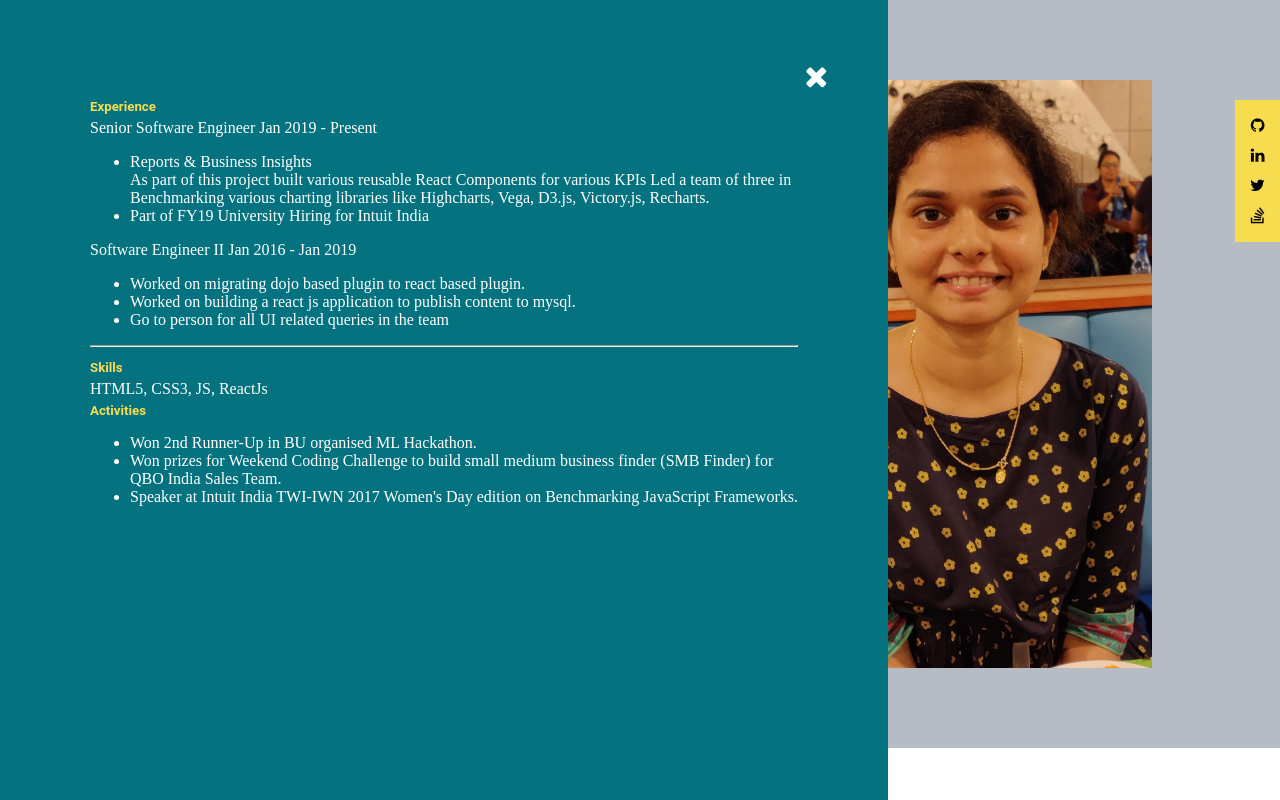
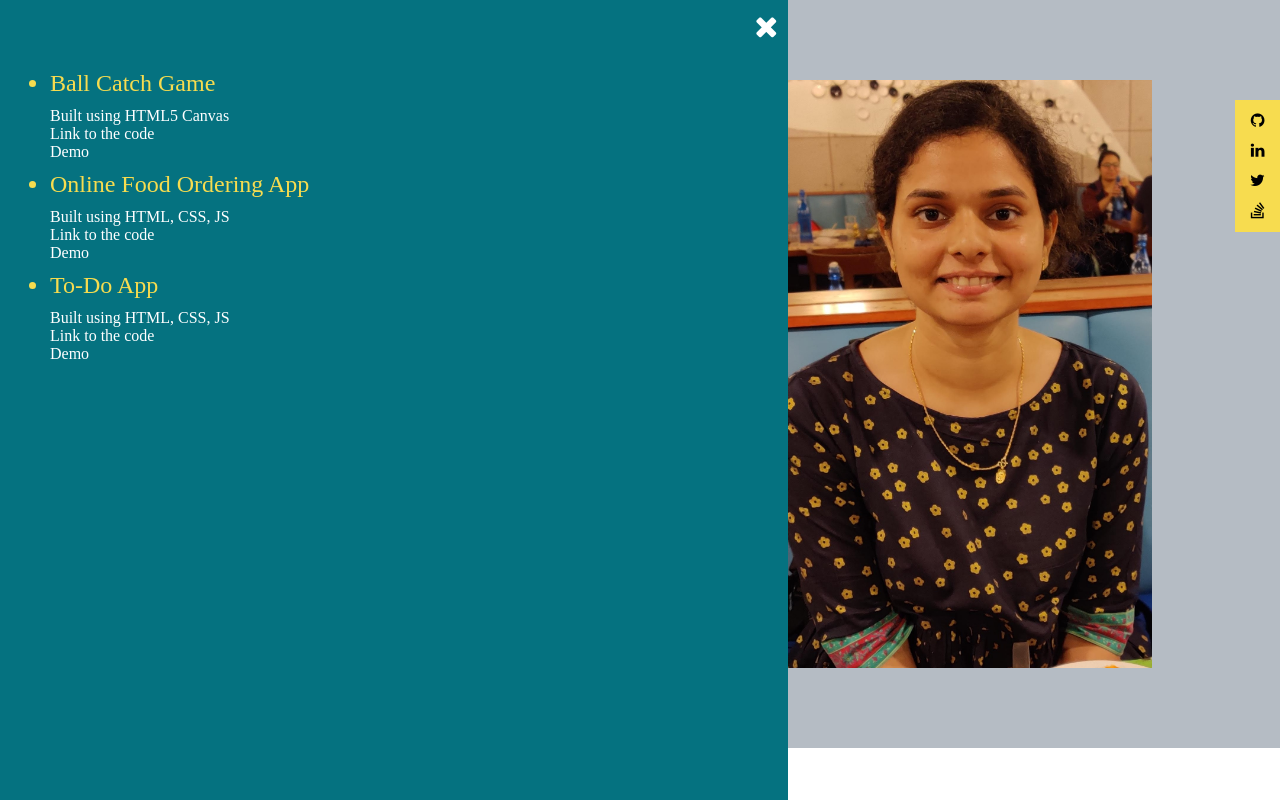
Before and after one commit to skarunakar/shreyakarunakar.github.io, a plain HTML site: page index.html in a window 1280 px wide. Both pictures are taken after a click on the link "Projects". Drawn offline with Linux system fonts and the light colour scheme.

Commit message:
more projects

```diff
--- /dev/null
+++ b/css/main-mobile.css
@@ -0,0 +1,21 @@
+.main{
+	flex-direction: column;
+}
+.left, .right {
+	width: 100%;
+}
+.left-main {
+	display: none;
+}
+.sidebar {
+	width: 100%;
+	padding: 10px;
+	overflow-x: hidden;
+}
+.sidebar .closebtn {
+	font-size: 20px;
+	padding: 20px;
+}
+.drawer-content {
+	font-size: 16px;
+}
--- a/css/main.css
+++ b/css/main.css
@@ -6,6 +6,7 @@ body {
     position: absolute;
     background-color: rgb(255,255,255);
 }
+
 .main {
 	display: flex;
 	color: rgb(255,255,255);
@@ -41,7 +42,7 @@ body {
 	cursor: pointer;
 	text-decoration: none;
 }
-.menu li a:visited {
+.menu li a:visited, a:link, a:visited {
 	text-decoration: none;
 	color: rgb(255,255,255);
 }
@@ -69,8 +70,7 @@ body {
 	top: 100px;
 	right: 0;
     width: 45px;
-	display: flex;
-	flex-direction: column;
+    z-index: 2;
 	background-color: #F7DC4F;
 }
 .contact ul{
@@ -99,8 +99,8 @@ body {
 	overflow-x: hidden;
 	top: 0;
 	left: 0;
-	padding: 60px;
-	transition: 2s;
+	padding: 10px;
+	transition: 5s;
 	display: none;
 	z-index: 50;
 	flex-direction: column;
@@ -122,8 +122,19 @@ body {
 .drawer-content {
 	padding: 0 30px;
 	color: #FFFF;
+}
+.bio, .projects {
+	display: none;
+	cursor: pointer;
+	color: white;
 	font-size: 16px;
+	flex-direction: column;
 }
-.experience, .skills {
-
+.projects ul li {
+	color: #F7DC4F;
+	font-size: 24px;
+	padding: 10px 0;
 }
+.drawer-content > :first-child {
+   font-size: 24px;
+}
--- a/index.html
+++ b/index.html
@@ -3,8 +3,10 @@
 <head>
     <meta charset="utf-8">
     <meta name="description" content="My personal website">
+    <meta name="viewport" content="width=device-width, initial-scale=1.0">
     <title>Shreya Karunakar</title>
     <link rel="stylesheet" href="css/main.css">
+    <link media="screen and (max-width: 950px)"  rel="stylesheet" href="css/main-mobile.css">
     <link rel="stylesheet" href="https://maxcdn.bootstrapcdn.com/font-awesome/4.7.0/css/font-awesome.min.css" />
     <script src="./js/main.js"></script>
 </head>
@@ -34,7 +36,70 @@
 	</div>
 	<div class="right" >
 		<img class="author-pic" src="./img/profile.jpg" alt="Author">
-		<div class="contact">
+	</div>
+</div>
+<div class="sidebar">
+	<div class="closebtn">
+	    <i class="fa fa-close" onclick="App.closeSideDrawer()"></i>
+    </div>
+    <div class="bio">
+    	<div class="drawer-content">
+			<h5>Experience</h5>
+			<div class="experience">
+				<div>Senior Software Engineer Jan 2019 - Present</div>
+				<ul>
+					<li>Reports & Business Insights</li>
+					As part of this project built various reusable React Components for various KPIs
+					Led a team of three in Benchmarking various charting libraries like Highcharts, Vega, D3.js, Victory.js, Recharts.
+					<li>Part of FY19 University Hiring for Intuit India</li>
+				</ul>
+			</div>
+			<div>Software Engineer II Jan 2016 - Jan 2019</div>
+			<ul>
+				<li>Worked on migrating dojo based plugin to react based plugin.</li>
+				<li>Worked on building a react js application to publish content to mysql.</li>
+				<li>Go to person for all UI related queries in the team</li>
+			</ul>
+	    </div>
+		<div class="drawer-content">
+			<h5>Skills</h5>
+			<div class="skills">
+				<div>HTML5, CSS3, JS, ReactJs</div>
+			</div>
+		</div>
+		<div class="drawer-content">
+			<h5>Activities</h5>
+			<div class="activites">
+			<ul>
+				<li>Won 2nd Runner-Up in BU organised ML Hackathon.</li>
+				<li>Won prizes for Weekend Coding Challenge to build small medium business finder (SMB Finder) for QBO India Sales Team.</li>
+				<li>Speaker at Intuit India TWI-IWN 2017 Women's Day edition on Benchmarking JavaScript Frameworks.</li>
+			</ul>
+			</div>
+		</div>
+    </div>
+    <div class="projects">
+    	<ul>
+    		<li>Ball Catch Game</li>
+    		<div>Built using HTML5 Canvas</div>
+    		<div>
+    			<a href="https://github.com/skarunakar/skarunakar.github.io/tree/master/projects/ball-catch-game" target="_blank">Link to the code</a>
+    		</div>
+    		<div>
+    			<a href="./projects/ball-catch-game/index.html" target="_blank">Demo</a>
+    		</div>
+    		<li>Online Food Ordering App</li>
+    		<div>Built using HTML, CSS, JS </div>
+    		<div><a>Link to the code</a></div>
+    		<div><a>Demo</a></div>
+    		<li>To-Do App</li>
+    		<div>Built using HTML, CSS, JS </div>
+    		<div><a>Link to the code</a></div>
+    		<div><a>Demo</a></div>
+    	</ul>
+    </div>
+</div>
+			<div class="contact">
 			<ul>
 				<li>
 					<a href="https://github.com/skarunakar" target="_blank">
@@ -58,47 +123,5 @@
 				</li>
 			</ul>
 		</div>
-	</div>
-</div>
-<div class="sidebar">
-	<div class="closebtn">
-	    <i class="fa fa-close" onclick="App.closeSideDrawer()"> </i>
-    </div>
-	<div class="drawer-content">
-		<h5>Experience</h5>
-		<div class="experience">
-			<div>Senior Software Engineer Jan 2019 - Present</div>
-			<ul>
-				<li>Reports & Business Insights</li>
-As part of this project built various reusable React Components for various KPIs
-Led a team of three in Benchmarking various charting libraries like Highcharts, Vega, D3.js, Victory.js, Recharts.
-<li>Part of FY19 University Hiring for Intuit India</li></ul>
-
-		</div>
-		<div>Software Engineer II Jan 2016 - Jan 2019</div>
-		<ul>
-			<li>Worked on migrating dojo based plugin to react based plugin.</li>
-<li>Worked on building a react js application to publish content to mysql.</li>
-<li>Go to person for all UI related queries in the team</li>
-		</ul>
-		<hr/>
-	</div>
-	<div class="drawer-content">
-		<h5>Skills</h5>
-		<div class="skills">
-			<div>HTML5, CSS3, JS, ReactJs</div>
-		</div>
-	</div>
-		<div class="drawer-content">
-		<h5>Activities</h5>
-		<div class="activites">
-			<ul>
-				<li>Won 2nd Runner-Up in BU organised ML Hackathon.</li>
-				<li>Won prizes for Weekend Coding Challenge to build small medium business finder (SMB Finder) for QBO India Sales Team.</li>
-				<li>Speaker at Intuit India TWI-IWN 2017 Women's Day edition on Benchmarking JavaScript Frameworks.</li>
-			</ul>
-		</div>
-	</div>
-</div>
 </body>
 </html>
--- a/js/main.js
+++ b/js/main.js
@@ -1,8 +1,15 @@
 let App = {
-	openSideDrawer: () => {
+	openSideDrawer: (option) => {
 		document.getElementsByClassName("sidebar")[0].style.display = "flex";
+		if(option  === "bio") {
+			document.getElementsByClassName("bio")[0].style.display = "flex";
+		} else {
+			document.getElementsByClassName("projects")[0].style.display = "flex";
+		}
 	},
 	closeSideDrawer: () => {
 		document.getElementsByClassName("sidebar")[0].style.display = "none";
+		document.getElementsByClassName("bio")[0].style.display = "none";
+		document.getElementsByClassName("projects")[0].style.display = "none";
 	}
 }
```
Also changed, not shown: 2 other files.
